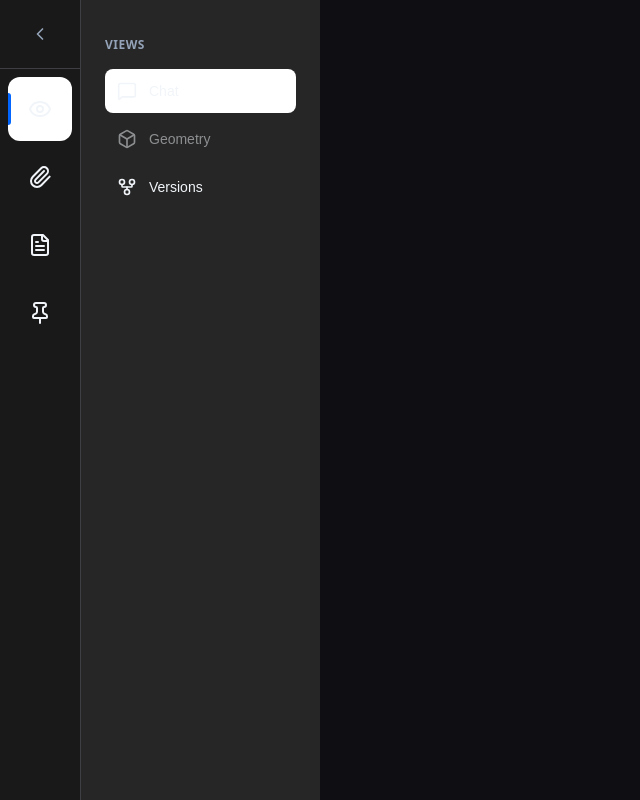
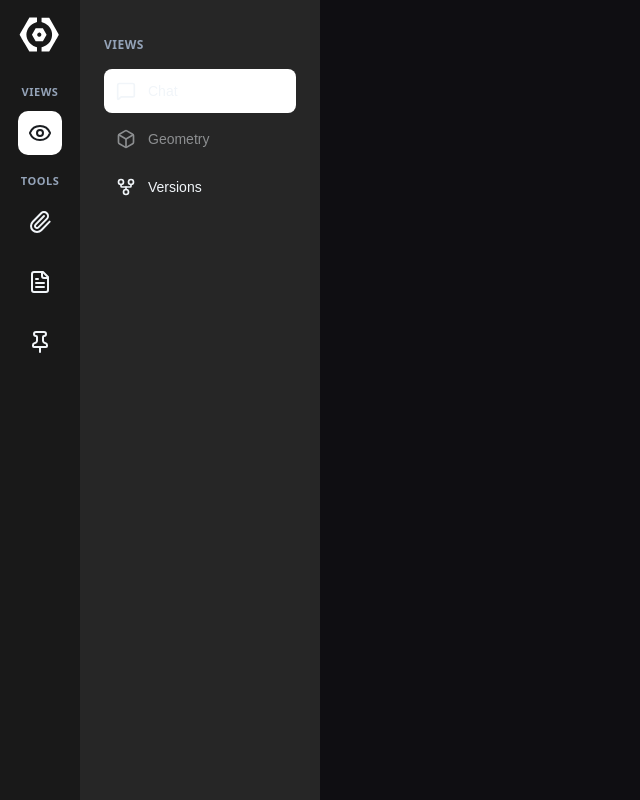
Before and after one commit to josemecado/mecado-ui-playground, a React (Vite) app: page / in a window 1280 px wide. Shown: the whole page, without its empty margins (0-640 px from the left). Built offline with nearby package versions, Linux system fonts and the light colour scheme.

Commit message:
commit before changing colors

```diff
--- a/src/projects/projectChatWindow/SideMenu/SidePanelMenu.tsx
+++ b/src/projects/projectChatWindow/SideMenu/SidePanelMenu.tsx
@@ -11,6 +11,13 @@ import {
 } from "lucide-react";
 import { Equation } from "../../../reusable-components/models/vulcanModels";
 import styled from "styled-components";
+
+//Added
+import ThemeToggleButton from "../../../reusable-components/ThemeToggleButton";
+import Logo from "../../../assets/mecado-logo.svg";
+import LogoBlack from "../../../assets/mecado-logo-black.svg";
+
+import { useTheme } from "../../../utilities/ThemeContext";
 
 export interface FileItem {
   name: string;
@@ -52,6 +59,9 @@ export const SidePanelMenu: React.FC<SideMenuProps> = ({
   const [generatedFiles, setGeneratedFiles] = useState<FileItem[]>([]);
   const [readyToVisualize, setReadyToVisualize] = useState<boolean>(false);
 
+  const { theme } = useTheme();
+  const currentLogo = theme === "light" ? LogoBlack : Logo;
+
   // Check geometry visualization readiness
   useEffect(() => {
     const loadViz = () => {
@@ -88,8 +98,9 @@ export const SidePanelMenu: React.FC<SideMenuProps> = ({
     onToggleCollapse?.();
   };
 
-  const tabs = [
-    { id: "views" as TabType, icon: <Eye />, label: "Views" },
+  const viewTabs = [{ id: "views" as TabType, icon: <Eye />, label: "Views" }];
+
+  const toolTabs = [
     {
       id: "files" as TabType,
       icon: <Paperclip />,
@@ -120,33 +131,23 @@ export const SidePanelMenu: React.FC<SideMenuProps> = ({
               $isActive={currentView === "chat"}
               onClick={() => onViewChange?.("chat")}
             >
-              <ViewIcon>
-                <MessageSquare />
-              </ViewIcon>
+              <ViewIcon><MessageSquare /></ViewIcon>
               <ViewText>Chat</ViewText>
             </ViewItem>
             <ViewItem
               $isActive={currentView === "geometry"}
               $isDisabled={!readyToVisualize}
               onClick={() => readyToVisualize && onViewChange?.("geometry")}
-              title={
-                !readyToVisualize
-                  ? "No geometry available for this version"
-                  : undefined
-              }
+              title={!readyToVisualize ? "No geometry available for this version" : undefined}
             >
-              <ViewIcon>
-                <Box />
-              </ViewIcon>
+              <ViewIcon><Box /></ViewIcon>
               <ViewText>Geometry</ViewText>
             </ViewItem>
             <ViewItem
               $isActive={currentView === "nodes"}
               onClick={() => onViewChange?.("nodes")}
             >
-              <ViewIcon>
-                <GitFork />
-              </ViewIcon>
+              <ViewIcon><GitFork /></ViewIcon>
               <ViewText>Versions</ViewText>
             </ViewItem>
           </ContentSection>
@@ -159,13 +160,8 @@ export const SidePanelMenu: React.FC<SideMenuProps> = ({
             <ItemList>
               {uploadedFiles.length > 0 ? (
                 uploadedFiles.map((file, index) => (
-                  <FileItem
-                    key={`uploaded-${index}`}
-                    onClick={() => handleOpenFile(file.path)}
-                  >
-                    <FileIcon>
-                      <Paperclip />
-                    </FileIcon>
+                  <FileItem key={`uploaded-${index}`} onClick={() => handleOpenFile(file.path)}>
+                    <FileIcon><Paperclip /></FileIcon>
                     <FileName>{file.name}</FileName>
                   </FileItem>
                 ))
@@ -183,13 +179,8 @@ export const SidePanelMenu: React.FC<SideMenuProps> = ({
             <ItemList>
               {generatedFiles.length > 0 ? (
                 generatedFiles.map((file, index) => (
-                  <FileItem
-                    key={`generated-${index}`}
-                    onClick={() => handleOpenFile(file.path)}
-                  >
-                    <FileIcon>
-                      <FileText />
-                    </FileIcon>
+                  <FileItem key={`generated-${index}`} onClick={() => handleOpenFile(file.path)}>
+                    <FileIcon><FileText /></FileIcon>
                     <FileName>{file.name}</FileName>
                   </FileItem>
                 ))
@@ -204,7 +195,17 @@ export const SidePanelMenu: React.FC<SideMenuProps> = ({
         return (
           <ContentSection>
             <SectionTitle>PINNED EQUATIONS</SectionTitle>
-            <EmptyState>No pinned equations</EmptyState>
+            {pinnedHandCalcs.length > 0 ? (
+              <PinnedEquations
+                key={pinnedHandCalcs.length}
+                projectId={projectId}
+                projectVersions={projectVersions}
+                projectVersion={projectVersion}
+                unpinEquation={unpinHandCalc}
+              />
+            ) : (
+              <EmptyState>No pinned equations</EmptyState>
+            )}
           </ContentSection>
         );
 
@@ -220,19 +221,38 @@ export const SidePanelMenu: React.FC<SideMenuProps> = ({
         <IconPanel>
           <IconPanelHeader>
             <CollapseButton onClick={handleToggleCollapse}>
-              <ChevronLeft />
+              <LogoIcon>
+                <img src={currentLogo} alt="Mecado Logo" />
+              </LogoIcon>
             </CollapseButton>
           </IconPanelHeader>
 
+          {/* Views Section */}
+          <HeaderSection>Views</HeaderSection>
           <TabList>
-            {tabs.map((tab) => (
+            {viewTabs.map((tab) => (
               <TabButton
                 key={tab.id}
                 $isActive={activeTab === tab.id}
                 onClick={() => setActiveTab(tab.id)}
                 title={tab.label}
               >
-                <TabIcon>{tab.icon}</TabIcon>
+                <TabIcon $isActive={activeTab === tab.id}>{tab.icon}</TabIcon>
+              </TabButton>
+            ))}
+          </TabList>
+
+          {/* Tools Section */}
+          <HeaderSection>Tools</HeaderSection>
+          <TabList>
+            {toolTabs.map((tab) => (
+              <TabButton
+                key={tab.id}
+                $isActive={activeTab === tab.id}
+                onClick={() => setActiveTab(tab.id)}
+                title={tab.label}
+              >
+                <TabIcon $isActive={activeTab === tab.id}>{tab.icon}</TabIcon>
                 {tab.badge !== undefined && tab.badge > 0 && (
                   <TabBadge>{tab.badge}</TabBadge>
                 )}
@@ -251,6 +271,7 @@ export const SidePanelMenu: React.FC<SideMenuProps> = ({
 export default SidePanelMenu;
 
 // Styled Components
+// Styled Components
 const Container = styled.div<{ $isCollapsed: boolean }>`
   display: flex;
   flex-direction: column;
@@ -268,63 +289,47 @@ const MainPanel = styled.div`
 `;
 
 const IconPanel = styled.div`
-  width: 80px;
-  min-width: 80px;
-  background-color: var(--bg-primary);
-  border-right: 1px solid var(--border-bg);
   display: flex;
   flex-direction: column;
+  align-items: center;
+  width: 80px;
+  background-color: var(--bg-primary);
 `;
 
 const IconPanelHeader = styled.div`
-  padding: 16px;
   display: flex;
-  justify-content: center;
-  align-items: center;
-  border-bottom: 1px solid var(--border-bg);
+  margin: 8px 0;
+  margin-bottom: 8px;
 `;
 
 const CollapseButton = styled.button`
   background: none;
   border: none;
   cursor: pointer;
-  padding: 8px;
   display: flex;
   align-items: center;
   justify-content: center;
   border-radius: 8px;
   transition: all 0.2s ease;
 
-  svg {
-    width: 20px;
-    height: 20px;
-    color: var(--text-muted);
-    transition: transform 0.3s ease;
-  }
-
   &:hover {
     background: var(--hover-bg);
-    svg {
-      color: var(--text-primary);
-    }
   }
 `;
 
 const TabList = styled.div`
   display: flex;
   flex-direction: column;
-  padding: 8px;
-  gap: 4px;
+  gap: 16px;
 `;
 
 const TabButton = styled.button<{ $isActive: boolean }>`
   position: relative;
-  width: 64px;
-  height: 64px;
   border: none;
+  padding: 10px;
   background: ${(props) =>
     props.$isActive ? "var(--primary-alternate)" : "transparent"};
-  border-radius: 12px;
+  border-radius: 10px;
   cursor: pointer;
   display: flex;
   align-items: center;
@@ -335,45 +340,34 @@ const TabButton = styled.button<{ $isActive: boolean }>`
     background: ${(props) =>
       props.$isActive ? "var(--primary-alternate)" : "var(--hover-bg)"};
   }
-
-  &::before {
-    content: "";
-    position: absolute;
-    left: 0;
-    top: 50%;
-    transform: translateY(-50%);
-    width: 3px;
-    height: ${(props) => (props.$isActive ? "32px" : "0")};
-    background: var(--accent-primary);
-    border-radius: 0 3px 3px 0;
-    transition: height 0.2s ease;
-  }
 `;
 
-const TabIcon = styled.div`
+const TabIcon = styled.div<{ $isActive: boolean }>`
   display: flex;
   align-items: center;
   justify-content: center;
-
   svg {
     width: 24px;
     height: 24px;
-    color: var(--text-primary);
+    color: ${(props) =>
+      props.$isActive ? "var(--text-inverted)" : "var(--text-primary)"};
   }
 `;
 
 const TabBadge = styled.span`
   position: absolute;
-  top: 12px;
-  right: 12px;
+  top: -2px;
+  right: -2px;
   background: var(--error);
   color: white;
   font-size: 11px;
   font-weight: 600;
-  padding: 2px 6px;
-  border-radius: 10px;
-  min-width: 18px;
-  height: 18px;
+  width: 10px;
+  height: 10px;
+  padding: 2px;
+
+
+  border-radius: 50%;
   display: flex;
   align-items: center;
   justify-content: center;
@@ -509,3 +503,27 @@ const EmptyState = styled.div`
   font-size: 14px;
   font-style: italic;
 `;
+
+const LogoIcon = styled.div`
+  display: flex;
+  align-items: center;
+  justify-content: center;
+  height: 48px;
+  width: 48px;
+  flex-shrink: 0;
+
+  img {
+    height: 72px;
+    width: 72px;
+    flex-shrink: 0;
+  }
+`;
+
+const HeaderSection = styled.div`
+  font-size: 11px;
+  font-weight: 600;
+  color: var(--text-muted);
+  text-transform: uppercase;
+  letter-spacing: 0.5px;
+  margin: 18px 0 12px 0;
+`;
```
